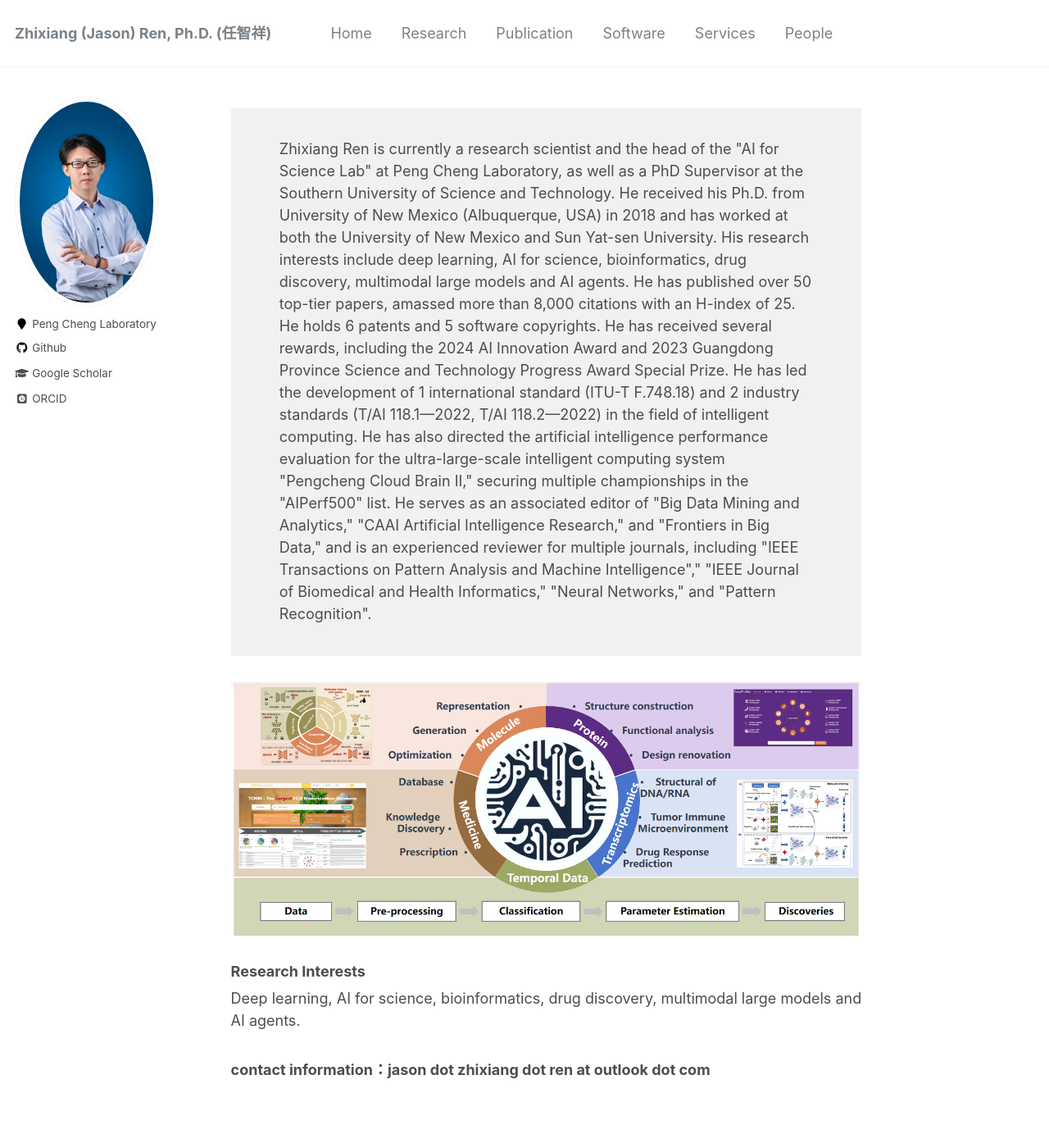
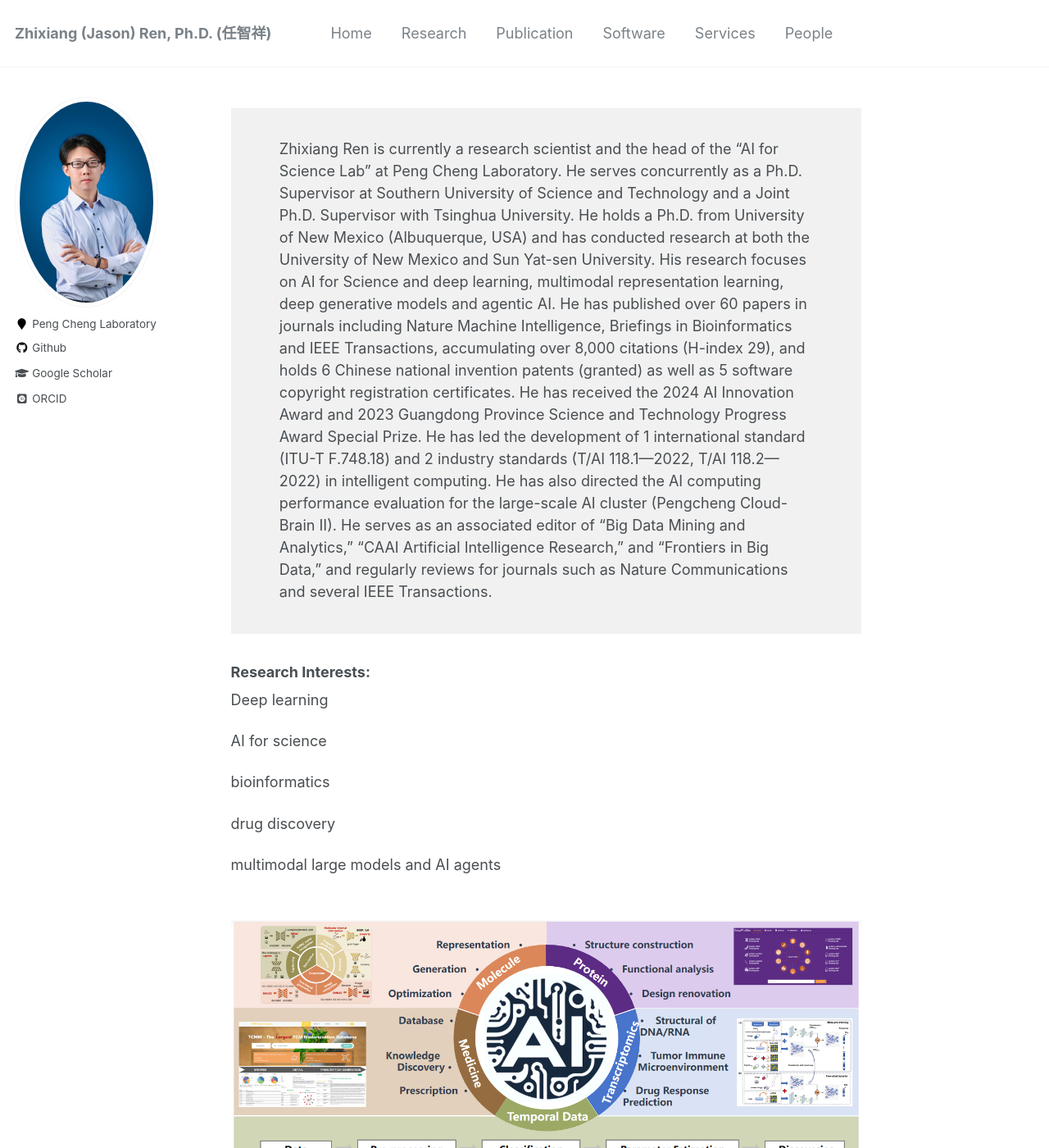
Before and after one commit to zhixiang-ren/zhixiang-ren.github.io, a Jekyll site: the page built from _pages/about.html, in a window 1280 px wide and 1400 px high. Shown: the whole window at 82% size. Built offline with Jekyll 4.4.1, drawn with Linux system fonts in a browser that asks for light colours; some web fonts are replaced.

Commit message:
Update about.html
11

```diff
--- a/_pages/about.html
+++ b/_pages/about.html
@@ -15,26 +15,31 @@ redirect_from:
 
     </h3> -->
     <p>
-      Zhixiang Ren is currently a research scientist and the head of the "AI for Science Lab" at Peng Cheng Laboratory, as well as a PhD Supervisor at the Southern University of Science and Technology.
-      He received his Ph.D. from University of New Mexico (Albuquerque, USA) in 2018 and has worked at both the University of New Mexico and Sun Yat-sen University.
-      His research interests include deep learning, AI for science, bioinformatics, drug discovery, multimodal large models and AI agents.
-      He has published over 50 top-tier papers, amassed more than 8,000 citations with an H-index of 25. He holds 6 patents and 5 software copyrights.
-      He has received several rewards, including the 2024 AI Innovation Award and 2023 Guangdong Province Science and Technology Progress Award Special Prize.
-      He has led the development of 1 international standard (ITU-T F.748.18) and 2 industry standards (T/AI 118.1—2022, T/AI 118.2—2022) in the field of intelligent computing.
-      He has also directed the artificial intelligence performance evaluation for the ultra-large-scale intelligent computing system "Pengcheng Cloud Brain II," securing multiple championships in the "AIPerf500" list.
-      He serves as an associated editor of "Big Data Mining and Analytics," "CAAI Artificial Intelligence Research," and "Frontiers in Big Data," and is an experienced reviewer for multiple journals, including "IEEE Transactions on Pattern Analysis and Machine Intelligence"," "IEEE Journal of Biomedical and Health Informatics," "Neural Networks," and "Pattern Recognition".
+      Zhixiang Ren is currently a research scientist and the head of the “AI for Science Lab” at Peng Cheng Laboratory.
+      He serves concurrently as a Ph.D. Supervisor at Southern University of Science and Technology and a Joint Ph.D. Supervisor with Tsinghua University.
+      He holds a Ph.D. from University of New Mexico (Albuquerque, USA) and has conducted research at both the University of New Mexico and Sun Yat-sen University.
+      His research focuses on AI for Science and deep learning, multimodal representation learning, deep generative models and agentic AI.
+      He has published over 60 papers in journals including Nature Machine Intelligence, Briefings in Bioinformatics and IEEE Transactions, accumulating over 8,000 citations (H-index 29), and holds 6 Chinese national invention patents (granted) as well as 5 software copyright registration certificates.
+      He has received the 2024 AI Innovation Award and 2023 Guangdong Province Science and Technology Progress Award Special Prize.
+      He has led the development of 1 international standard (ITU-T F.748.18) and 2 industry standards (T/AI 118.1—2022, T/AI 118.2—2022) in intelligent computing.
+      He has also directed the AI computing performance evaluation for the large-scale AI cluster (Pengcheng Cloud-Brain II).
+      He serves as an associated editor of “Big Data Mining and Analytics,” “CAAI Artificial Intelligence Research,” and “Frontiers in Big Data,” and regularly reviews for journals such as Nature Communications and several IEEE Transactions.
     </p>
 
   </div>
 </div>
-<!-- <div style="float: left;">
-  <img style="width: 100%;padding-left: 1%;padding-right: 1%;padding-top: 2%;padding-bottom: 4%;" src="/images/about3.png">
-</div> -->
+
+<h3 style="text-align:justify;">Research Interests: </h3>
+<p>Deep learning</p>
+<p>AI for science</p>
+<p>bioinformatics</p>
+<p>drug discovery</p>
+<p>multimodal large models and AI agents</p>
+
 <div style="float: left;">
   <img style="width: 100%;padding-top: 4%;padding-bottom: 4%;" src="/images/about3.png">
 </div>
-<h3 style="text-align:justify;">Research Interests</h3>
-<p>Deep learning, AI for science, bioinformatics, drug discovery, multimodal large models and AI agents. </p>
+
 
 <h3 style="text-align:justify;">
   <p>contact information：jason dot zhixiang dot ren at outlook dot com</p>
```
